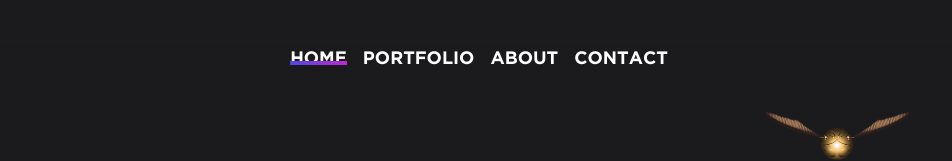
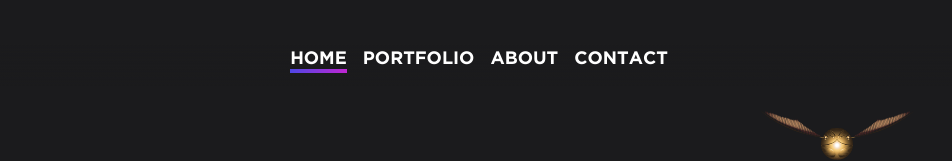
Before and after one commit to jojawhi/sveltekit-portfolio, a SvelteKit app: page / in a window 1280 px wide. Shown: the top 161 px of the page, without its empty margins (161-1113 px from the left). Built offline with nearby package versions, Linux system fonts and the light colour scheme.

Commit message:
position fix on nav hover bar

```diff
--- a/src/routes/Header.svelte
+++ b/src/routes/Header.svelte
@@ -80,7 +80,7 @@
 		width: 100%;
 		height: 4px;
 		position: absolute;
-		bottom: 27%;
+		bottom: 0;
 		background-image: linear-gradient(90deg, #4f46e5, #c026d3);
 	}
 
@@ -106,7 +106,7 @@
 		width: 100%;
 		height: 3px;
 		position: absolute;
-		bottom: 27%;
+		bottom: 0;
 		background-image: linear-gradient(90deg, #4f46e5, #c026d3);
 		transform: scaleX(0);
 		transition: all 150ms;
```
